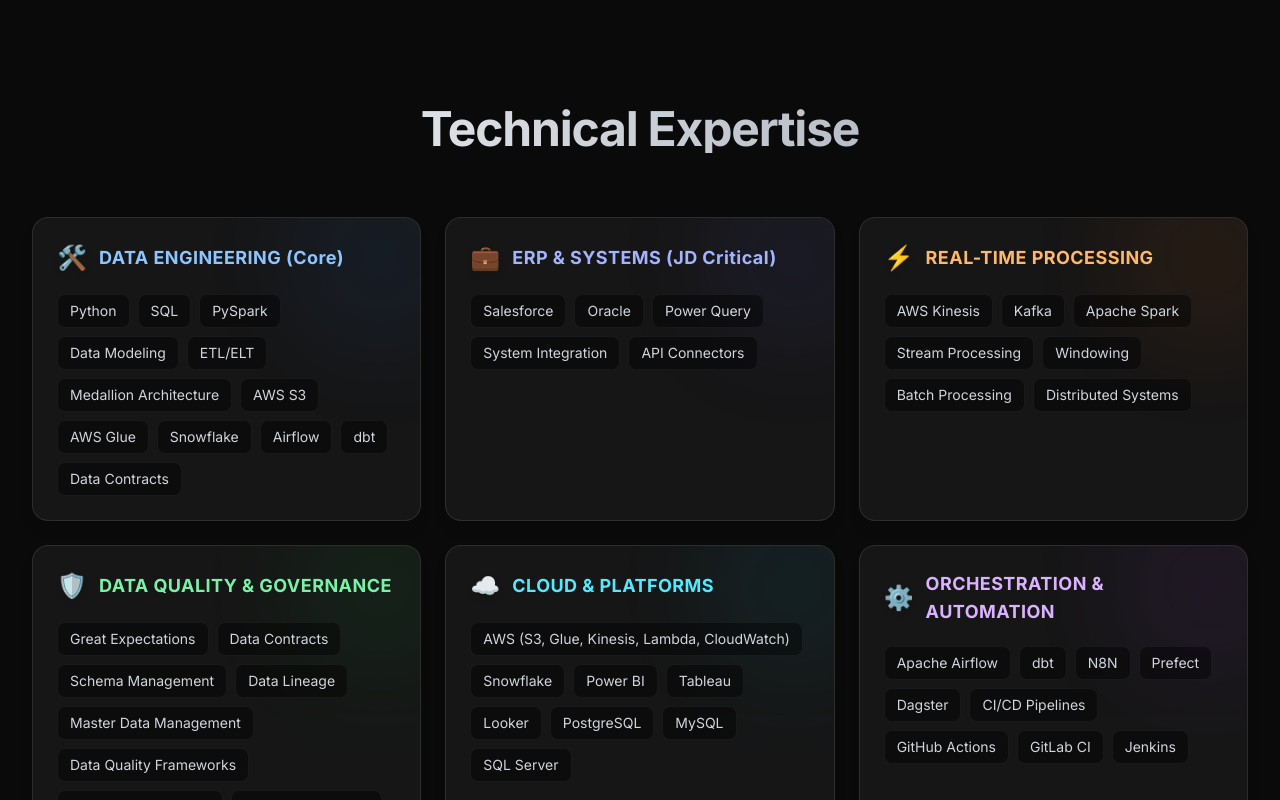
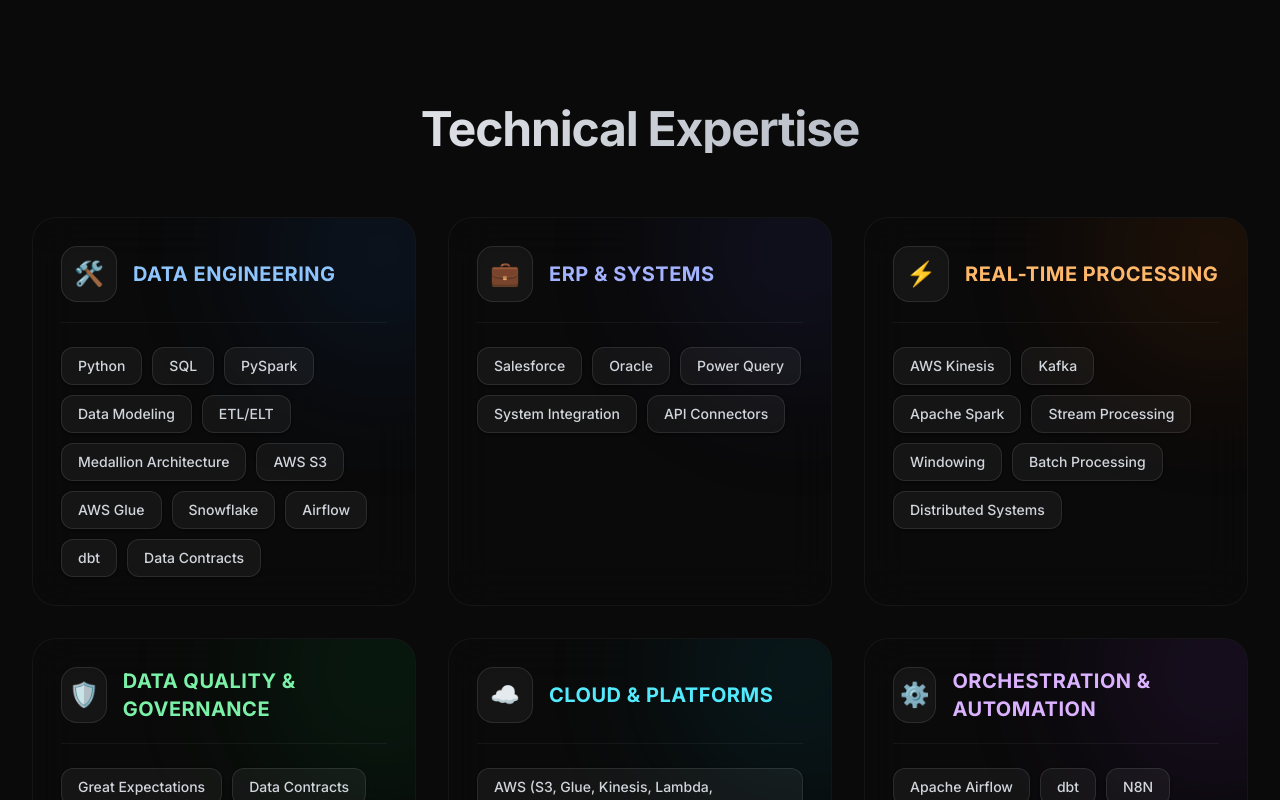
Before and after one commit to Ganateja19/ganateja-portfolio, a Next.js app: page /ganateja-portfolio/ in a window 1280 px wide. Shown: the part 4620-5420 px from the top of the page. Built offline with nearby package versions, Linux system fonts and the light colour scheme.

Commit message:
Enhance skills layout, increase education background opacity, and remove extra text from skill categories

```diff
--- a/components/Education.tsx
+++ b/components/Education.tsx
@@ -23,7 +23,7 @@
                     >
                         <div className="absolute inset-0 z-0">
                             <div
-                                className="absolute inset-0 bg-cover bg-center opacity-10 group-hover:opacity-20 transition-opacity duration-500"
+                                className="absolute inset-0 bg-cover bg-center opacity-30 group-hover:opacity-50 transition-opacity duration-500"
                                 style={{ backgroundImage: `url('${edu.image}')` }}
                             />
                             <div className="absolute inset-0 bg-gradient-to-t from-[#030712] via-[#030712]/80 to-transparent" />
--- a/components/Skills.tsx
+++ b/components/Skills.tsx
@@ -4,18 +4,18 @@
 import SectionWrapper from "./SectionWrapper";
 import { skillCategories } from "@/lib/data";
 
-const categoryThemes: Record<string, { bg: string, text: string, border: string, icon: string }> = {
-    "DATA ENGINEERING (Core)": { bg: "bg-blue-500", text: "text-blue-300", border: "border-blue-500/20", icon: "🛠️" },
-    "ERP & SYSTEMS (JD Critical)": { bg: "bg-indigo-500", text: "text-indigo-300", border: "border-indigo-500/20", icon: "💼" },
-    "REAL-TIME PROCESSING": { bg: "bg-orange-500", text: "text-orange-300", border: "border-orange-500/20", icon: "⚡" },
-    "DATA QUALITY & GOVERNANCE": { bg: "bg-green-500", text: "text-green-300", border: "border-green-500/20", icon: "🛡️" },
-    "CLOUD & PLATFORMS": { bg: "bg-cyan-500", text: "text-cyan-300", border: "border-cyan-500/20", icon: "☁️" },
-    "ORCHESTRATION & AUTOMATION": { bg: "bg-purple-500", text: "text-purple-300", border: "border-purple-500/20", icon: "⚙️" },
-    "AI & EMERGING": { bg: "bg-rose-500", text: "text-rose-300", border: "border-rose-500/20", icon: "🧠" },
-    "DEVOPS & INFRASTRUCTURE": { bg: "bg-slate-500", text: "text-slate-300", border: "border-slate-500/20", icon: "🏗️" },
+const categoryThemes: Record<string, { bg: string, text: string, border: string, icon: string, shadow: string }> = {
+    "DATA ENGINEERING": { bg: "bg-blue-500", text: "text-blue-300", border: "hover:border-blue-500/50", icon: "🛠️", shadow: "hover:shadow-[0_10px_40px_rgba(59,130,246,0.15)]" },
+    "ERP & SYSTEMS": { bg: "bg-indigo-500", text: "text-indigo-300", border: "hover:border-indigo-500/50", icon: "💼", shadow: "hover:shadow-[0_10px_40px_rgba(99,102,241,0.15)]" },
+    "REAL-TIME PROCESSING": { bg: "bg-orange-500", text: "text-orange-300", border: "hover:border-orange-500/50", icon: "⚡", shadow: "hover:shadow-[0_10px_40px_rgba(249,115,22,0.15)]" },
+    "DATA QUALITY & GOVERNANCE": { bg: "bg-green-500", text: "text-green-300", border: "hover:border-green-500/50", icon: "🛡️", shadow: "hover:shadow-[0_10px_40px_rgba(34,197,94,0.15)]" },
+    "CLOUD & PLATFORMS": { bg: "bg-cyan-500", text: "text-cyan-300", border: "hover:border-cyan-500/50", icon: "☁️", shadow: "hover:shadow-[0_10px_40px_rgba(6,182,212,0.15)]" },
+    "ORCHESTRATION & AUTOMATION": { bg: "bg-purple-500", text: "text-purple-300", border: "hover:border-purple-500/50", icon: "⚙️", shadow: "hover:shadow-[0_10px_40px_rgba(168,85,247,0.15)]" },
+    "AI & EMERGING": { bg: "bg-rose-500", text: "text-rose-300", border: "hover:border-rose-500/50", icon: "🧠", shadow: "hover:shadow-[0_10px_40px_rgba(244,63,94,0.15)]" },
+    "DEVOPS & INFRASTRUCTURE": { bg: "bg-slate-500", text: "text-slate-300", border: "hover:border-slate-500/50", icon: "🏗️", shadow: "hover:shadow-[0_10px_40px_rgba(100,116,139,0.15)]" },
 };
 
-const defaultTheme = { bg: "bg-blue-500", text: "text-blue-300", border: "border-blue-500/20", icon: "🔧" };
+const defaultTheme = { bg: "bg-blue-500", text: "text-blue-300", border: "hover:border-blue-500/50", icon: "🔧", shadow: "hover:shadow-[0_10px_40px_rgba(59,130,246,0.15)]" };
 
 const Skills = () => {
     return (
@@ -25,38 +25,39 @@
             </h2>
 
             <div className="max-w-7xl mx-auto">
-                <div className="grid grid-cols-1 md:grid-cols-2 lg:grid-cols-3 gap-6">
+                <div className="grid grid-cols-1 md:grid-cols-2 lg:grid-cols-3 gap-6 lg:gap-8">
                     {skillCategories.map((cat, index) => {
                         const theme = categoryThemes[cat.category] || defaultTheme;
 
                         return (
                             <motion.div
                                 key={cat.category}
-                                initial={{ opacity: 0, y: 20 }}
+                                initial={{ opacity: 0, y: 30 }}
                                 whileInView={{ opacity: 1, y: 0 }}
                                 viewport={{ once: true, margin: "-30px" }}
-                                transition={{ duration: 0.4, delay: index * 0.1 }}
-                                className="group relative bg-white/5 border border-white/10 hover:border-white/20 rounded-2xl p-6 flex flex-col gap-5 overflow-hidden transition-all duration-300 hover:-translate-y-1 shadow-lg hover:shadow-2xl"
+                                transition={{ duration: 0.5, delay: index * 0.1 }}
+                                className={`group relative bg-[#0a0a0a]/80 backdrop-blur-xl border border-white/5 rounded-3xl p-7 flex flex-col gap-6 overflow-hidden transition-all duration-500 hover:-translate-y-2 ${theme.shadow} ${theme.border}`}
                             >
-                                {/* Background subtle glow effect on hover */}
-                                <div className={`absolute -top-10 -right-10 w-40 h-40 rounded-full blur-[60px] opacity-10 group-hover:opacity-30 transition-opacity duration-500 ${theme.bg}`} />
+                                {/* Animated background gradient */}
+                                <div className="absolute inset-0 opacity-0 group-hover:opacity-100 transition-opacity duration-700 bg-gradient-to-br from-white/[0.02] to-transparent z-0" />
+                                <div className={`absolute -top-24 -right-24 w-64 h-64 rounded-full blur-[80px] opacity-10 group-hover:opacity-30 transition-opacity duration-700 z-0 ${theme.bg}`} />
 
                                 {/* Category Header */}
-                                <div className="flex items-center gap-3 z-10">
-                                    <span className="text-2xl drop-shadow-md">
+                                <div className="flex items-center gap-4 z-10 border-b border-white/5 pb-5">
+                                    <div className="w-14 h-14 rounded-2xl bg-white/5 border border-white/10 flex items-center justify-center text-2xl shadow-inner group-hover:scale-110 transition-transform duration-500 group-hover:rotate-3">
                                         {theme.icon}
-                                    </span>
-                                    <h3 className={`font-bold tracking-wide text-lg ${theme.text}`}>
+                                    </div>
+                                    <h3 className={`font-bold tracking-wide text-lg md:text-xl ${theme.text}`}>
                                         {cat.category}
                                     </h3>
                                 </div>
 
                                 {/* Skill Tags */}
-                                <div className="flex flex-wrap gap-2 z-10">
+                                <div className="flex flex-wrap gap-2.5 z-10">
                                     {cat.skills.map(skill => (
                                         <span
                                             key={skill}
-                                            className="px-3 py-1.5 bg-black/40 border border-white/5 rounded-lg text-sm text-gray-300 hover:text-white hover:bg-black/60 hover:border-white/20 transition-all cursor-default"
+                                            className="px-4 py-2 bg-white/5 border border-white/10 rounded-xl text-sm font-medium text-gray-300 hover:text-white hover:border-white/30 hover:bg-white/10 hover:scale-105 transition-all duration-300 cursor-default shadow-sm"
                                         >
                                             {skill}
                                         </span>
--- a/lib/data.ts
+++ b/lib/data.ts
@@ -36,11 +36,11 @@
 
 export const skillCategories = [
   {
-    category: "DATA ENGINEERING (Core)",
+    category: "DATA ENGINEERING",
     skills: ["Python", "SQL", "PySpark", "Data Modeling", "ETL/ELT", "Medallion Architecture", "AWS S3", "AWS Glue", "Snowflake", "Airflow", "dbt", "Data Contracts"]
   },
   {
-    category: "ERP & SYSTEMS (JD Critical)",
+    category: "ERP & SYSTEMS",
     skills: ["Salesforce", "Oracle", "Power Query", "System Integration", "API Connectors"]
   },
   {
```
